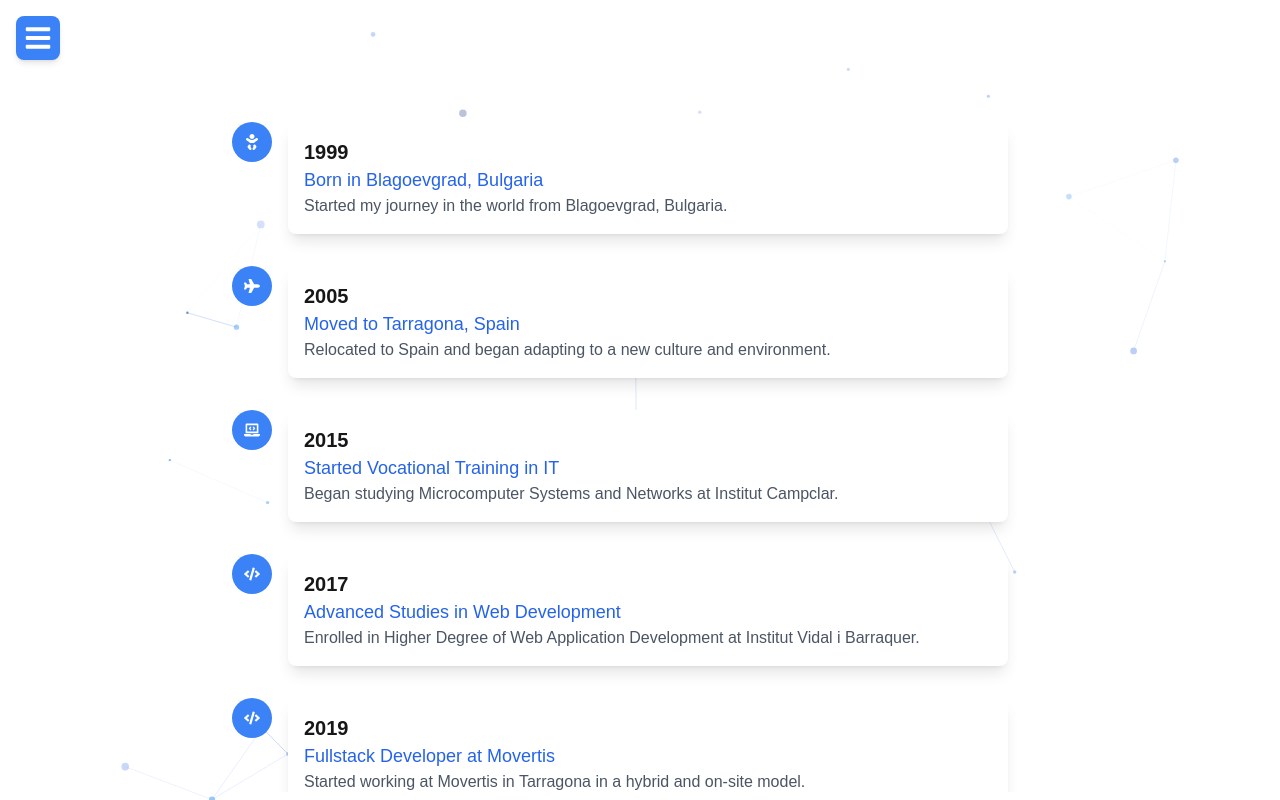
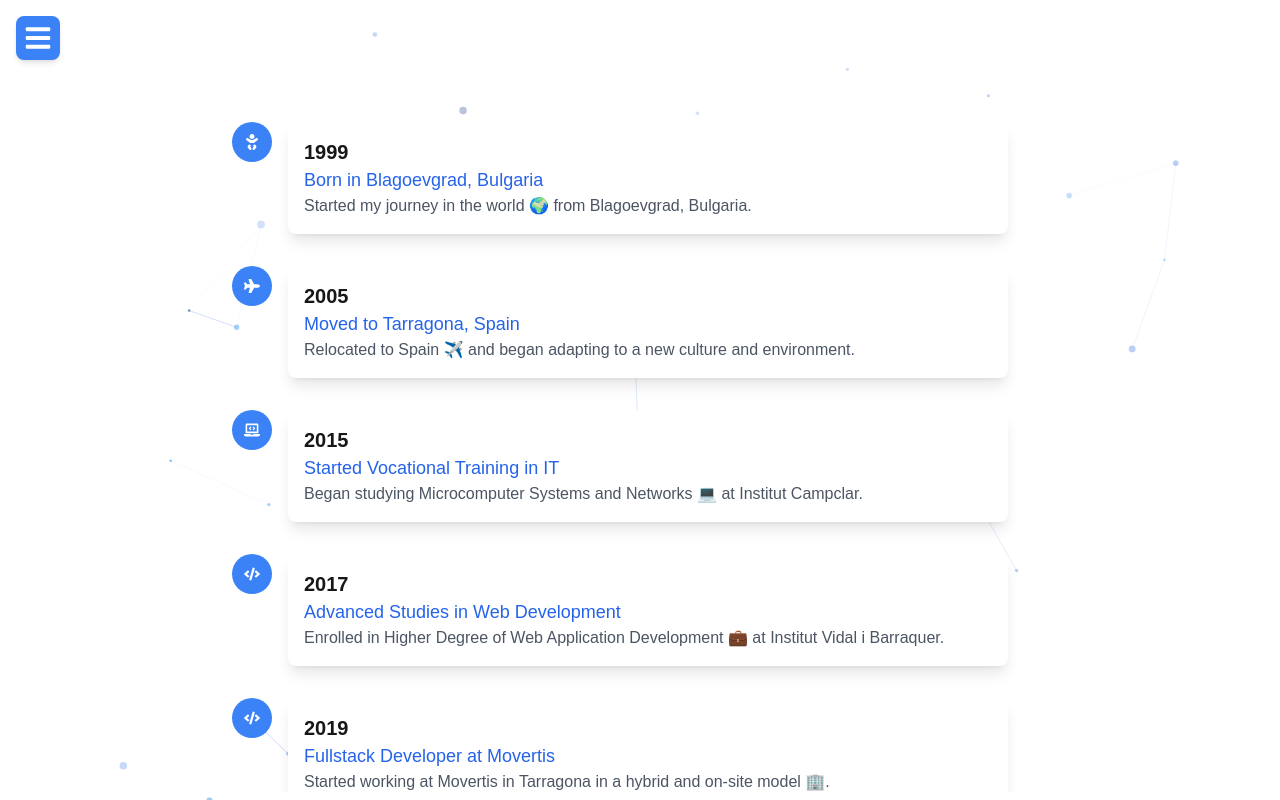
Before and after one commit to tsvetanml/tsvetan.dev, a Next.js app: page /timeline in a window 1280 px wide. Built offline with nearby package versions, Linux system fonts and the light colour scheme.

Commit message:
Enhance timeline component with additional icons and detailed descriptions for improved storytelling

```diff
--- a/app/timeline/page.tsx
+++ b/app/timeline/page.tsx
@@ -1,51 +1,94 @@
 
-import { FaBaby, FaBuilding, FaCode, FaLaptop, FaLaptopCode, FaPlane } from "react-icons/fa";
+import { FaAngular, FaBaby, FaBuilding, FaCode, FaCss3Alt, FaDatabase, FaHtml5, FaJsSquare, FaLaptop, FaLaptopCode, FaNodeJs, FaPlane, FaReact } from "react-icons/fa";
+import { SiDotnet, SiMongodb, SiNextdotjs, SiPostgresql, SiTailwindcss } from "react-icons/si";
 import Timeline from "../components/timeline";
 export default function Page() {
+
   const timeline = [
     {
       year: "1999",
       title: "Born in Blagoevgrad, Bulgaria",
-      description: "Started my journey in the world from Blagoevgrad, Bulgaria.",
+      description: "Started my journey in the world 🌍 from Blagoevgrad, Bulgaria.",
       icon: <FaBaby />,
+      details: [
+        { text: "First words were 'Hello World!' (probably not true) 🤖" },
+        { text: "Expert in crying and napping 😴" },
+      ],
     },
     {
       year: "2005",
       title: "Moved to Tarragona, Spain",
-      description: "Relocated to Spain and began adapting to a new culture and environment.",
+      description: "Relocated to Spain ✈️ and began adapting to a new culture and environment.",
       icon: <FaPlane />,
+      details: [
+        { text: "Learned to speak Spanish 🇪🇸 and Catalan 🗣️" },
+        { text: "Became a master of playground diplomacy 🤝" },
+      ],
     },
     {
       year: "2015",
       title: "Started Vocational Training in IT",
-      description: "Began studying Microcomputer Systems and Networks at Institut Campclar.",
+      description: "Began studying Microcomputer Systems and Networks 💻 at Institut Campclar.",
       icon: <FaLaptopCode />,
+      details: [
+        { text: "Introduced to programming and networking 🌐" },
+        { text: "First experience with Linux 🐧 and basic server setups" },
+      ],
     },
     {
       year: "2017",
       title: "Advanced Studies in Web Development",
-      description: "Enrolled in Higher Degree of Web Application Development at Institut Vidal i Barraquer.",
+      description: "Enrolled in Higher Degree of Web Application Development 💼 at Institut Vidal i Barraquer.",
       icon: <FaCode />,
+      details: [
+        {
+          text: "Technologies:",
+          icons: [<FaHtml5 />, <FaCss3Alt />, <FaJsSquare />],
+        },
+        { text: "Built my first full-stack applications 🚀" },
+      ],
     },
     {
       year: "2019",
       title: "Fullstack Developer at Movertis",
-      description: "Started working at Movertis in Tarragona in a hybrid and on-site model.",
+      description: "Started working at Movertis in Tarragona in a hybrid and on-site model 🏢.",
       icon: <FaCode />,
+      details: [
+        {
+          text: "Technologies:",
+          icons: [<FaReact />, <FaNodeJs />, <SiMongodb />],
+        },
+        { text: "Contributed to large-scale fleet management software 🚚" },
+      ],
     },
     {
       year: "2023",
       title: "Fullstack Developer at Grup Oliva Motor",
-      description: "Joined Grup Oliva Motor as a Fullstack Developer, working on-site.",
+      description: "Joined Grup Oliva Motor 🚗 as a Fullstack Developer, working on-site.",
       icon: <FaBuilding />,
+      details: [
+        {
+          text: "Technologies:",
+          icons: [<FaAngular />, <SiDotnet />, <FaDatabase />],
+        },
+        { text: "Optimized internal systems for business processes 📊" },
+      ],
     },
     {
       year: "2024",
       title: "Remote Fullstack Developer at ONLEAN",
-      description: "Started working remotely for ONLEAN in Barcelona as a Fullstack Developer.",
+      description: "Started working remotely 🏡 for ONLEAN in Barcelona as a Fullstack Developer.",
       icon: <FaLaptop />,
+      details: [
+        {
+          text: "Technologies:",
+          icons: [<SiNextdotjs />, <SiTailwindcss />, <SiPostgresql />],
+        },
+        { text: "Developing scalable SaaS solutions for industrial automation ⚙️" },
+      ],
     },
   ];
+
 
   return (
     <div className="items-center justify-center max-w-4xl mx-auto">
```
